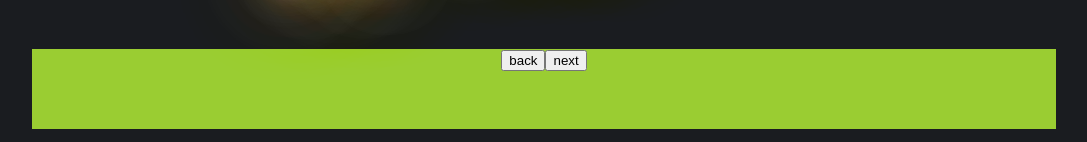
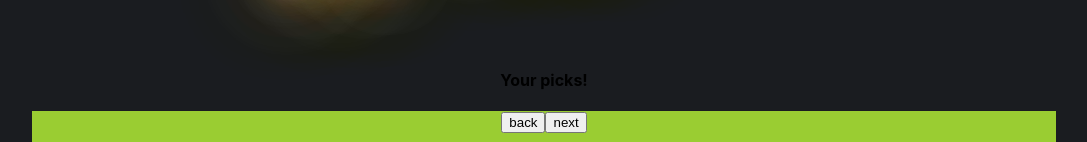
Before and after one commit to nicolegooden/indecision-maker, a React (Create React App) app: page /form in a window 1280 px wide. Shown: the part 658-800 px from the top of the page, without its empty margins (96-1183 px from the left). Built offline with nearby package versions, Linux system fonts and the light colour scheme.

Commit message:
By clicking on the same answers twice the answer should no longer be part of the users answers

```diff
--- a/src/Components/Form/Form.js
+++ b/src/Components/Form/Form.js
@@ -18,6 +18,10 @@ export class Form extends Component {
   updateCurrentAnswers = (event) => {
     event.preventDefault();
     if (this.state.currentAnswers.includes(event.target.textContent)){
+      const answersPerQuestion = [...this.state.currentAnswers]
+      const index = this.state.currentAnswers.indexOf(event.target.textContent)
+      answersPerQuestion.splice(index, 1)
+      this.setState({currentAnswers: answersPerQuestion })
       return
     }
     this.props.updateActivityAnswers(event)
@@ -83,10 +87,13 @@ export class Form extends Component {
 
   showCurrentAnswers = () => {
     return this.state.currentAnswers.map((answer, i) => {
-      return <h3
+      return (
+         <h3
           key={i}
           className='current-answer'
-        >{answer}</h3>
+          >{answer}
+        </h3>
+      )
     })
   }
 
@@ -120,6 +127,12 @@ export class Form extends Component {
 
         <div className="form-container">
           {this.showQuestion()}
+        </div>
+
+        <div className="picks-title-container">
+          <h4 className="picks-title">Your picks!</h4>
+        </div>
+        <div className="user-picks-container">
           {this.showCurrentAnswers()}
         </div>
 
```
Lines whose indentation alone changed are shown as unchanged.
